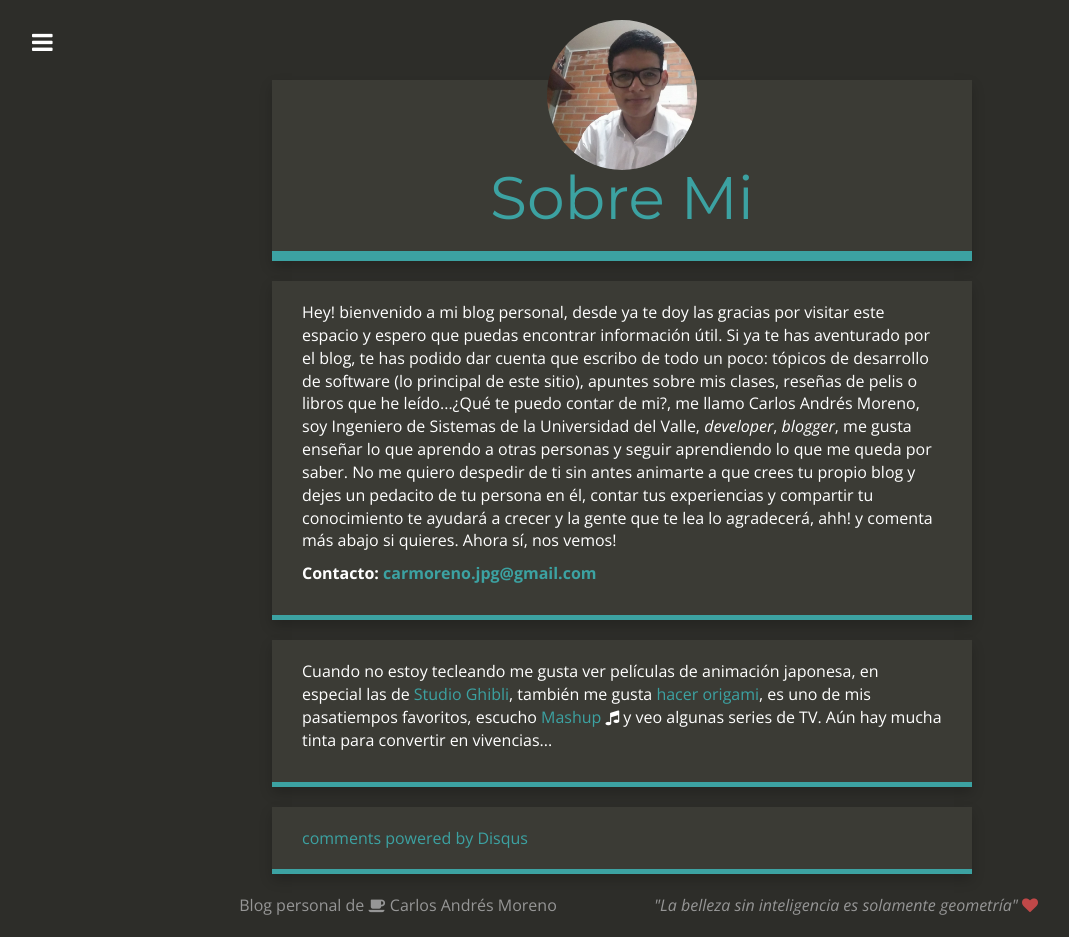
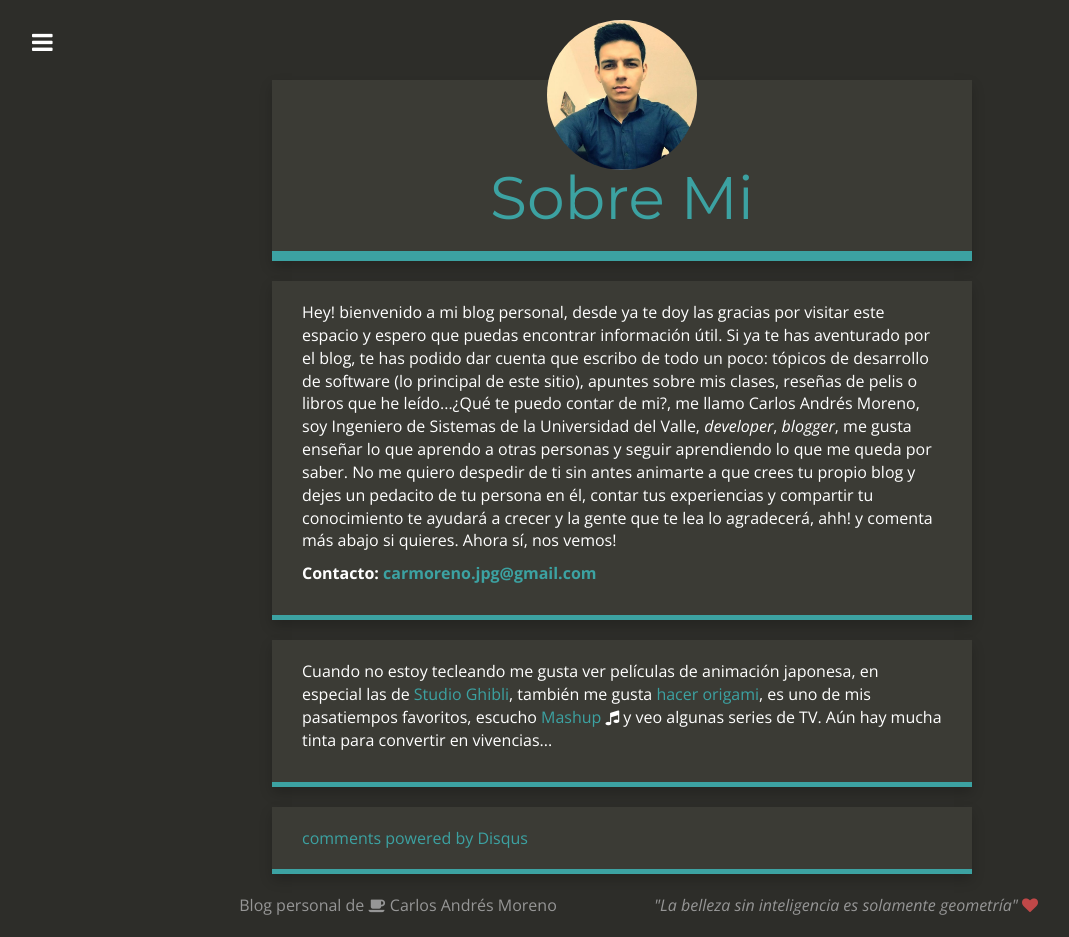
Before and after one commit to CarMoreno/carmoreno.github.io, a Jekyll site: the page about/index.html, which Jekyll copies as it is, in a window 1280 px wide. Shown: the whole page, without its empty margins (18-1087 px from the left). Built offline with Jekyll 4.4.1, drawn with Linux system fonts in a browser that asks for light colours; nearby versions of some CDN libraries; comment, search, counter and statistics services are not loaded.

Commit message:
cambio de avatar y modificacion de gitignore para no incluir la carpeta .jekyll-cache

```diff
--- a/_config.yml
+++ b/_config.yml
@@ -5,7 +5,7 @@ description: "Un espacio para compartir"
 baseurl: ""
 url: ""
 title_description: "“Lo que sabemos es una gota, lo que desconocemos es todo un océano.” -Isaac Newton."
-title_image: "images/avatar.jpg"
+title_image: "images/avatar4.jpg"
 google_analytics: "UA-66595608-1"
 disqus_account: httpwwwcarmorenogithubio
 github_repository: https://github.com/CarMoreno/carmoreno.github.io
--- a/about/index.html
+++ b/about/index.html
@@ -76,7 +76,7 @@
         <div class="col-md-12 main content-panel">
 
           <div class="gravatar">
-              <img src="../images/avatar.jpg" class="img-circle about-image" height="150" width="150" alt="Carlos Moreno" />
+              <img src="../images/avatar4.jpg" class="img-circle about-image" height="150" width="150" alt="Carlos Moreno" />
           </div>
 
           <h1 class="header author-header" itemprop="headline">Sobre Mi</h1>
```
Also changed, not shown: images/avatar4.jpg (added), 1 other file.
